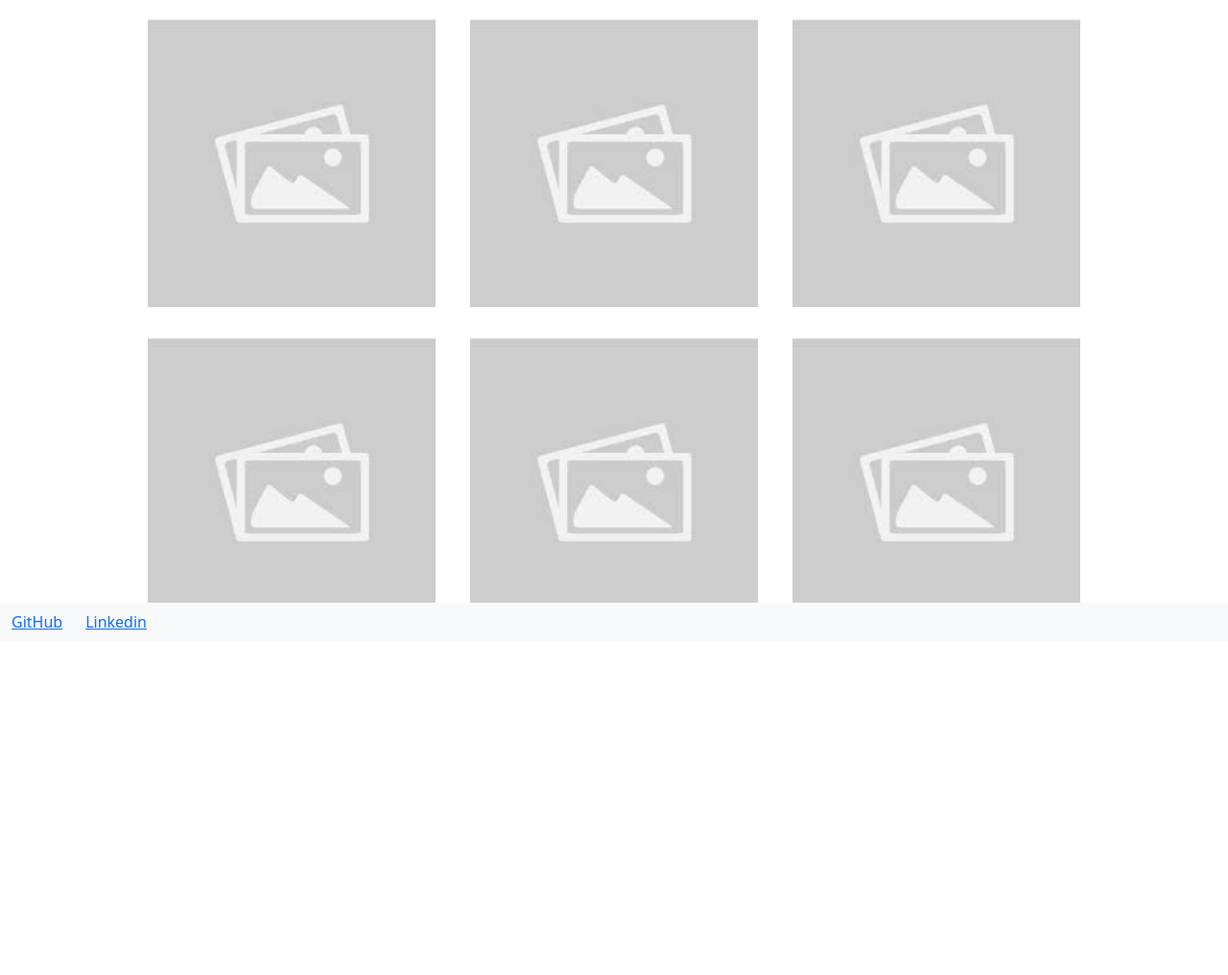
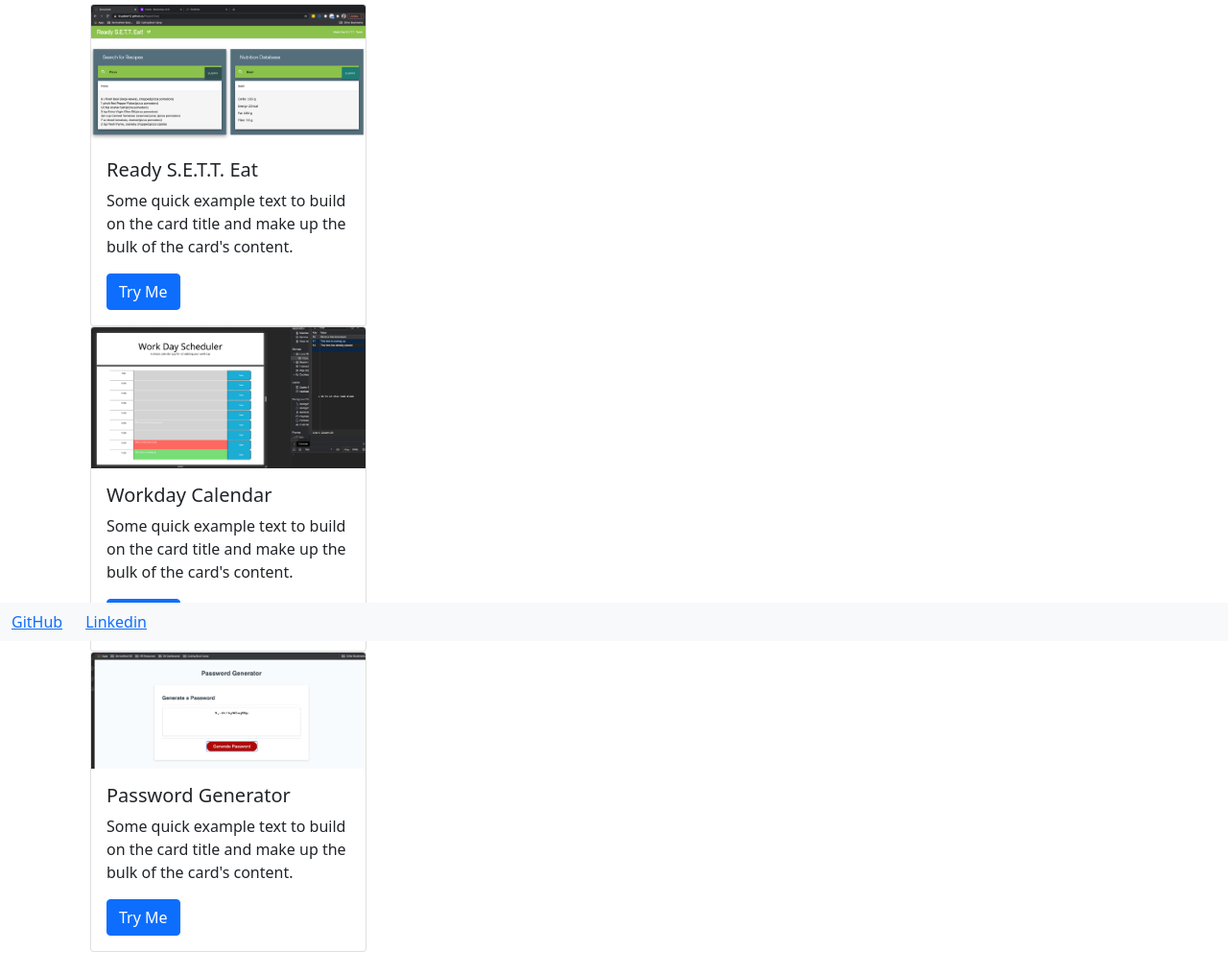
Before and after one commit to 02Dade12/BC_HW2_Responsive_Portfolio, a plain HTML site: page portfolio.html in a window 1280 px wide. Shown: the part 132-1148 px from the top of the page at 96% size. Before the commit the page ends 824 px from the top, so only its background shows below. Drawn offline with nearby package versions, Linux system fonts and the light colour scheme.

Commit message:
updated portfolio

```diff
--- a/portfolio.html
+++ b/portfolio.html
@@ -1,13 +1,17 @@
 <!DOCTYPE html>
 <html lang="en">
+
 <head>
   <meta charset="UTF-8">
   <meta name="viewport" content="width=device-width, initial-scale=1.0">
   <title>Portfolio</title>
 
   <!--Bootstrap Links-->
-    <link href="https://cdn.jsdelivr.net/npm/bootstrap@5.0.0-beta1/dist/css/bootstrap.min.css" rel="stylesheet" integrity="sha384-giJF6kkoqNQ00vy+HMDP7azOuL0xtbfIcaT9wjKHr8RbDVddVHyTfAAsrekwKmP1" crossorigin="anonymous">
-    <script src="https://cdn.jsdelivr.net/npm/bootstrap@5.0.0-beta1/dist/js/bootstrap.bundle.min.js" integrity="sha384-ygbV9kiqUc6oa4msXn9868pTtWMgiQaeYH7/t7LECLbyPA2x65Kgf80OJFdroafW" crossorigin="anonymous"></script>
+  <link href="https://cdn.jsdelivr.net/npm/bootstrap@5.0.0-beta1/dist/css/bootstrap.min.css" rel="stylesheet"
+    integrity="sha384-giJF6kkoqNQ00vy+HMDP7azOuL0xtbfIcaT9wjKHr8RbDVddVHyTfAAsrekwKmP1" crossorigin="anonymous">
+  <script src="https://cdn.jsdelivr.net/npm/bootstrap@5.0.0-beta1/dist/js/bootstrap.bundle.min.js"
+    integrity="sha384-ygbV9kiqUc6oa4msXn9868pTtWMgiQaeYH7/t7LECLbyPA2x65Kgf80OJFdroafW"
+    crossorigin="anonymous"></script>
 </head>
 
 <body>
@@ -15,13 +19,16 @@
     <div class="container-fluid">
       <a class="navbar-brand" href="#">Enrique Collazo</a>
       <div class=".justify-content-end">
-        <button class="navbar-toggler" type="button" data-bs-toggle="collapse" data-bs-target="#navbarNavAltMarkup" aria-controls="navbarNavAltMarkup" aria-expanded="false" aria-label="Toggle navigation">
+        <button class="navbar-toggler" type="button" data-bs-toggle="collapse" data-bs-target="#navbarNavAltMarkup"
+          aria-controls="navbarNavAltMarkup" aria-expanded="false" aria-label="Toggle navigation">
           <span class="navbar-toggler-icon"></span>
         </button>
         <div class="collapse navbar-collapse" id="navbarNavAltMarkup">
           <div class="navbar-nav">
-            <a class="nav-link" aria-current="page" href="https://02dade12.github.io/BC_HW2_Responsive_Portfolio/index.html">About Me</a>
-            <a class="nav-link active" href="https://02dade12.github.io/BC_HW2_Responsive_Portfolio/portfolio.html">Portfolio</a>
+            <a class="nav-link" aria-current="page"
+              href="https://02dade12.github.io/BC_HW2_Responsive_Portfolio/index.html">About Me</a>
+            <a class="nav-link active"
+              href="https://02dade12.github.io/BC_HW2_Responsive_Portfolio/portfolio.html">Portfolio</a>
             <a class="nav-link" href="https://02dade12.github.io/BC_HW2_Responsive_Portfolio/contact.html">Contact</a>
           </div>
         </div>
@@ -32,16 +39,96 @@
   </br>
 
   <!--This section contains the main Porfolio-->
+
   <section class="container">
+    <div class="row row-cols-1">
+      <div class="col">
+        <h1>Portfolio</h1>
+      </div>
+    </div>
+
+    <div class="container">
+      <div class="row row-cols-3">
+        <div class="col-sm">
+          <div class="card" style="width: 18rem;">
+            <img src="./assets/ProjectOne.png" class="card-img-top" alt="My First Project">
+            <div class="card-body">
+              <h5 class="card-title">Ready S.E.T.T. Eat</h5>
+              <p class="card-text">Some quick example text to build on the card title and make up the bulk of the card's
+                content.</p>
+              <a href="https://tkuebler12.github.io/ProjectOne/" class="btn btn-primary">Try Me</a>
+            </div>
+          </div>
+        </div>
+      </div>
+
+      <div class="col-sm">
+        <div class="card" style="width: 18rem;">
+          <img src="./assets/Calendar.png" class="card-img-top" alt="Workday Calendar">
+          <div class="card-body">
+            <h5 class="card-title">Workday Calendar</h5>
+            <p class="card-text">Some quick example text to build on the card title and make up the bulk of the card's
+              content.</p>
+            <a href="https://02dade12.github.io/Workday_Scheduler/" class="btn btn-primary">Try me</a>
+          </div>
+        </div>
+      </div>
+
+      <div class="col-sm">
+        <div class="card" style="width: 18rem;">
+          <img src="./assets/PasswordGen.png" class="card-img-top" alt="Password Generator">
+          <div class="card-body">
+            <h5 class="card-title">Password Generator</h5>
+            <p class="card-text">Some quick example text to build on the card title and make up the bulk of the card's
+              content.</p>
+            <a href="https://02dade12.github.io/BC_HW3_Passord_Generator/" class="btn btn-primary">Try Me</a>
+          </div>
+        </div>
+      </div>
+
+    </div>
+    </div>
+    <!-- <section class="container">
     <div class="row row-cols-1">
       <div class="col"><h1>Portfolio</h1></div>
       <div class="col text-center">
+
+
+
+        <div class="card" style="width: 18rem;">
+          <img src="./assets/ProjectOne.png" class="card-img-top" alt="My First Project">
+          <div class="card-body">
+            <h5 class="card-title">First Project</h5>
+            <p class="card-text">Some quick example text to build on the card title and make up the bulk of the card's content.</p>
+            <a href="https://tkuebler12.github.io/ProjectOne/" class="btn btn-primary">Try Me</a>
+          </div>
+        </div>
+      </div> -->
+
+    <!-- <div class="card" style="width: 18rem;">
+          <img src="..." class="card-img-top" alt="...">
+          <div class="card-body">
+            <h5 class="card-title">Assignment 1</h5>
+            <p class="card-text">Some quick example text to build on the card title and make up the bulk of the card's content.</p>
+            <a href="#" class="btn btn-primary">Go somewhere</a>
+          </div>
+        </div> -->
+
+    <!-- <div class="card" style="width: 18rem;">
+          <img src="..." class="card-img-top" alt="...">
+          <div class="card-body">
+            <h5 class="card-title">Assignment 2</h5>
+            <p class="card-text">Some quick example text to build on the card title and make up the bulk of the card's content.</p>
+            <a href="#" class="btn btn-primary">Go somewhere</a>
+          </div>
+        </div> -->
+
+    <!-- <img src="assets/placeholder.jpeg" class="img-fluid m-3" alt="placeholder" width="300px">
         <img src="assets/placeholder.jpeg" class="img-fluid m-3" alt="placeholder" width="300px">
         <img src="assets/placeholder.jpeg" class="img-fluid m-3" alt="placeholder" width="300px">
         <img src="assets/placeholder.jpeg" class="img-fluid m-3" alt="placeholder" width="300px">
         <img src="assets/placeholder.jpeg" class="img-fluid m-3" alt="placeholder" width="300px">
-        <img src="assets/placeholder.jpeg" class="img-fluid m-3" alt="placeholder" width="300px">
-        <img src="assets/placeholder.jpeg" class="img-fluid m-3" alt="placeholder" width="300px">
+        <img src="assets/placeholder.jpeg" class="img-fluid m-3" alt="placeholder" width="300px"> -->
     </div>
     </div>
     </div>
@@ -55,10 +142,11 @@
       <div class="container-fluid text-center">
         <div class="row row-cols-auto">
           <div class="col"><a href="https://github.com/02Dade12">GitHub</a></div>
-          <div class="col"><a href="https://www.linkedin.com/in/enrique-collazo-55130b6b">Linkedin</a></div>
+          <div class="col"><a href="www.linkedin.com/in/enrique-collazo">Linkedin</a></div>
         </div>
       </div>
     </div>
   </footer>
 </body>
+
 </html>
```
Also changed, not shown: contact.html (+1 -1 lines), index.html (+1 -1 lines), assets/Calendar.png (added), assets/PasswordGen.png (added), assets/ProjectOne.png (added). Lines whose indentation alone changed are shown as unchanged.
